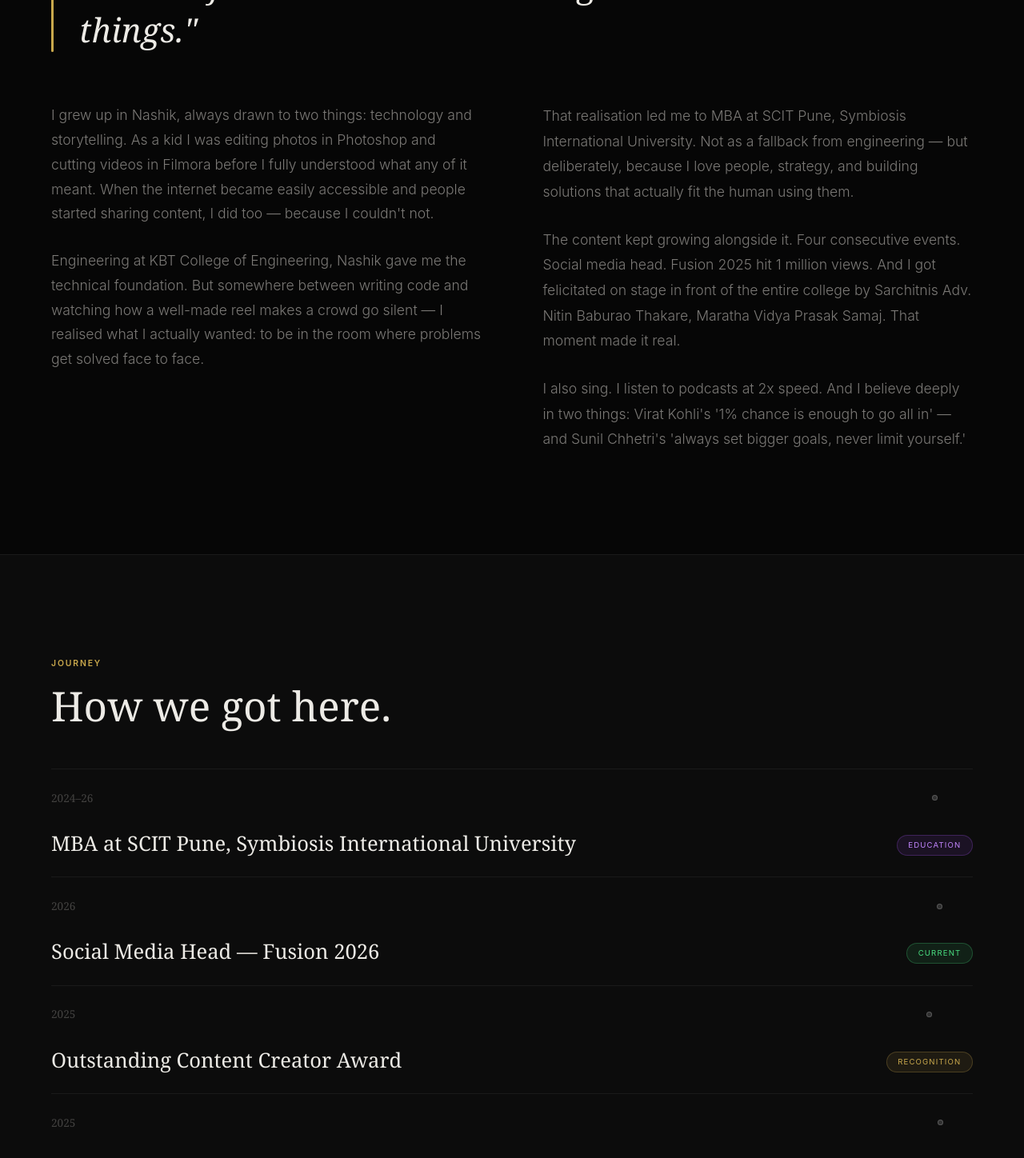
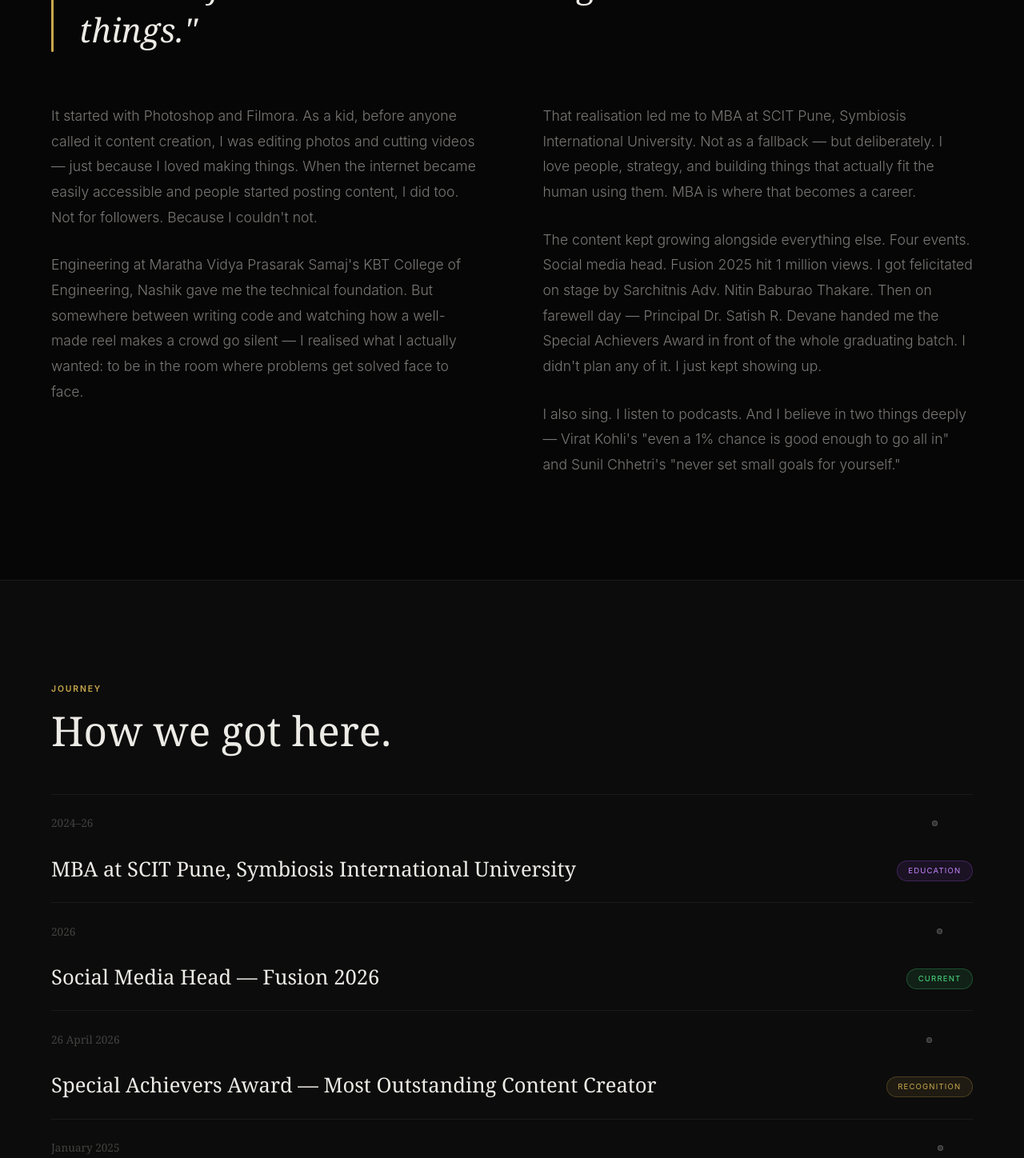
Before and after one commit to durveshpatil17/durvesh-portfolio-2026, a React (Vite) app: page /about in a window 1280 px wide. Shown: the part 1120-2568 px from the top of the page at 80% size. Built offline with nearby package versions, Linux system fonts and the light colour scheme.

Commit message:
chore: apply timeline corrections, layout updates, and targeted data replacements

```diff
--- a/src/pages/AboutPage.jsx
+++ b/src/pages/AboutPage.jsx
@@ -29,15 +29,15 @@ const TIMELINE = [
     tag: 'Current',
   },
   {
-    year: '2025',
-    title: 'Outstanding Content Creator Award',
-    desc: 'Felicitated in a ceremony in front of the whole college by Sarchitnis Adv. Nitin Baburao Thakare, Maratha Vidya Prasak Samaj. Recognition that came from four years of just showing up.',
+    year: '26 April 2026',
+    title: 'Special Achievers Award — Most Outstanding Content Creator',
+    desc: 'Awarded on farewell day by Principal Dr. Satish R. Devane, Maratha Vidya Prasarak Samaj\'s Karmaveer Adv. Baburao Ganpatrao Thakare College of Engineering, Nashik. Recognised in front of the entire graduating batch for four years of consistent content creation and social media leadership.',
     tag: 'Recognition',
   },
   {
-    year: '2025',
-    title: 'Fusion 2025 — Reel Crosses 1 Million Views',
-    desc: 'The Fusion 2025 event promotion reel crossed 1M views organically. The hardwork finally converted. Everything accelerated after this.',
+    year: 'January 2025',
+    title: 'Fusion 2025 — 1 Million Views & Stage Felicitation',
+    desc: 'The Fusion 2025 event promotion reel crossed 1M organic views. On the final award ceremony day of the event, felicitated on stage by Sarchitnis Adv. Nitin Baburao Thakare, Maratha Vidya Prasarak Samaj — in front of the entire college. The moment everything became real.',
     tag: 'Creator',
   },
   {
@@ -47,9 +47,9 @@ const TIMELINE = [
     tag: 'Recognition',
   },
   {
-    year: '2024',
+    year: '2025–26',
     title: 'Algorithmic Strategy Builder — Live Industry Project',
-    desc: 'Architected an NLP-to-strategy pipeline for Indian financial markets with TradeArth. End-to-end live industry project. Received PPO from the company.',
+    desc: 'Architected an NLP-to-strategy translation pipeline for Indian financial markets during final year of engineering (2025–26). Live industry project with Dematade Algo Technology Solutions — end-to-end: data ingestion, NLP analysis, signal output. Received PPO from the company.',
     tag: 'AI Engineering',
   },
   {
@@ -517,7 +517,7 @@ export default function AboutPage() {
               Patil<span style={{ color: '#c9a84c' }}>.</span>
             </h1>
             <p style={{ color: '#7a7875', fontWeight: 300, fontSize: 'clamp(1rem, 2vw, 1.2rem)', lineHeight: 1.6, maxWidth: '420px' }}>
-              From Nashik to Pune. From Filmora to 1 million views. Still figuring it out.
+              From Filmora edits as a kid to 1 million views and a stage felicitation. Still figuring it out.
             </p>
           </div>
         </div>
@@ -555,22 +555,22 @@ export default function AboutPage() {
             gap: 'clamp(2.5rem, 6vw, 6rem)',
           }}>
             <div style={{ display: 'flex', flexDirection: 'column', gap: '1.75rem' }}>
-              <p style={{ color: S.muted, fontSize: 'clamp(0.95rem,1.5vw,1.1rem)', lineHeight: 1.75, fontWeight: 300 }}>
-                I grew up in Nashik, always drawn to two things: technology and storytelling. As a kid I was editing photos in Photoshop and cutting videos in Filmora before I fully understood what any of it meant. When the internet became easily accessible and people started sharing content, I did too — because I couldn't not.
+              <p style={{ color: S.muted, fontSize: 'clamp(0.95rem, 1.5vw, 1.1rem)', lineHeight: 1.8, fontWeight: 300 }}>
+                It started with Photoshop and Filmora. As a kid, before anyone called it content creation, I was editing photos and cutting videos — just because I loved making things. When the internet became easily accessible and people started posting content, I did too. Not for followers. Because I couldn't not.
               </p>
-              <p style={{ color: S.muted, fontSize: 'clamp(0.95rem,1.5vw,1.1rem)', lineHeight: 1.75, fontWeight: 300 }}>
-                Engineering at KBT College of Engineering, Nashik gave me the technical foundation. But somewhere between writing code and watching how a well-made reel makes a crowd go silent — I realised what I actually wanted: to be in the room where problems get solved face to face.
+              <p style={{ color: S.muted, fontSize: 'clamp(0.95rem, 1.5vw, 1.1rem)', lineHeight: 1.8, fontWeight: 300 }}>
+                Engineering at Maratha Vidya Prasarak Samaj's KBT College of Engineering, Nashik gave me the technical foundation. But somewhere between writing code and watching how a well-made reel makes a crowd go silent — I realised what I actually wanted: to be in the room where problems get solved face to face.
               </p>
             </div>
             <div style={{ display: 'flex', flexDirection: 'column', gap: '1.75rem' }}>
               <p style={{ color: S.muted, fontSize: 'clamp(0.95rem, 1.5vw, 1.1rem)', lineHeight: 1.8, fontWeight: 300 }}>
-                That realisation led me to MBA at SCIT Pune, Symbiosis International University. Not as a fallback from engineering — but deliberately, because I love people, strategy, and building solutions that actually fit the human using them.
+                That realisation led me to MBA at SCIT Pune, Symbiosis International University. Not as a fallback — but deliberately. I love people, strategy, and building things that actually fit the human using them. MBA is where that becomes a career.
               </p>
               <p style={{ color: S.muted, fontSize: 'clamp(0.95rem, 1.5vw, 1.1rem)', lineHeight: 1.8, fontWeight: 300 }}>
-                The content kept growing alongside it. Four consecutive events. Social media head. Fusion 2025 hit 1 million views. And I got felicitated on stage in front of the entire college by Sarchitnis Adv. Nitin Baburao Thakare, Maratha Vidya Prasak Samaj. That moment made it real.
+                The content kept growing alongside everything else. Four events. Social media head. Fusion 2025 hit 1 million views. I got felicitated on stage by Sarchitnis Adv. Nitin Baburao Thakare. Then on farewell day — Principal Dr. Satish R. Devane handed me the Special Achievers Award in front of the whole graduating batch. I didn't plan any of it. I just kept showing up.
               </p>
               <p style={{ color: S.muted, fontSize: 'clamp(0.95rem, 1.5vw, 1.1rem)', lineHeight: 1.8, fontWeight: 300 }}>
-                I also sing. I listen to podcasts at 2x speed. And I believe deeply in two things: Virat Kohli's '1% chance is enough to go all in' — and Sunil Chhetri's 'always set bigger goals, never limit yourself.'
+                I also sing. I listen to podcasts. And I believe in two things deeply — Virat Kohli's "even a 1% chance is good enough to go all in" and Sunil Chhetri's "never set small goals for yourself."
               </p>
             </div>
           </div>
--- a/src/pages/WorkPage.jsx
+++ b/src/pages/WorkPage.jsx
@@ -4,16 +4,16 @@ import { S } from '../theme';
 const WORK_ITEMS = [
   {
     num: '01',
-    tag: 'AI Engineering',
-    title: 'Algorithmic Strategy Builder',
-    subtitle: 'Live Industry Project · TradeArth',
-    problem: 'Indian financial markets lacked accessible NLP-driven strategy tools for retail investors.',
-    approach: 'Architected an NLP-to-strategy translation pipeline for TradeArth — data ingestion, NLP analysis, signal output — as a live industry engagement. Presented the project to the entire IT department at KBT College, sharing how the project was secured and its industry impact.',
-    impact: 'Received Pre-Placement Offer (PPO) from TradeArth. End-to-end production system — business impact over academic theory.',
+    tag: 'Public Speaking',
+    title: 'Live Industry Project — Presented to IT Department',
+    subtitle: 'KBT College of Engineering, Nashik',
+    problem: 'Students needed exposure to how live industry projects are secured and what real-world engineering engagement looks like beyond academics.',
+    approach: 'Presented the Dematade Algo Technology Solutions Algorithmic Strategy Builder project to the entire IT department student body. Shared the process of securing a live industry project, the challenges faced, technical decisions made, and the impact it had on our team.',
+    impact: 'Inspired peers to pursue industry projects. Demonstrated how engineering work translates to real business impact. Received PPO from Dematade Algo Technology Solutions following the engagement.',
     photo: '/assets/images/achievements/Photo of me presenting Project in front of whole IT department students.jpg',
-    photoCaption: 'Presenting the TradeArth project to IT department students',
-    doc: '/assets/documents/TradeArth_Project letter.pdf',
-    docLabel: 'Project Letter ↗',
+    photoCaption: 'Presenting the Dematade Algo Technology Solutions project to IT department students',
+    doc: '/assets/documents/Certificate of Presentation and Publication ar international conference on Artificial Intelligence for Innovation, sustainability and global development.pdf',
+    docLabel: 'Conference Certificate ↗',
   },
   {
     num: '02',
@@ -28,19 +28,6 @@ const WORK_ITEMS = [
   },
   {
     num: '03',
-    tag: 'Public Speaking',
-    title: 'Live Industry Project — Presented to IT Department',
-    subtitle: 'KBT College of Engineering, Nashik',
-    problem: 'Students needed exposure to how live industry projects are secured and what real-world engineering engagement looks like beyond academics.',
-    approach: 'Presented the TradeArth Algorithmic Strategy Builder project to the entire IT department student body. Shared the process of securing a live industry project, the challenges faced, technical decisions made, and the impact it had on our team.',
-    impact: 'Inspired peers to pursue industry projects. Demonstrated how engineering work translates to real business impact. Received PPO from TradeArth following the engagement.',
-    photo: '/assets/images/achievements/Participation in Smart India Hackathon.jpg',
-    photoCaption: 'Smart India Hackathon — engineering problem solving',
-    doc: '/assets/documents/Certificate of Presentation and Publication ar international conference on Artificial Intelligence for Innovation, sustainability and global development.pdf',
-    docLabel: 'Conference Certificate ↗',
-  },
-  {
-    num: '04',
     tag: 'Content Strategy',
     title: 'Social Media Head — 4 Major College Events',
     subtitle: 'KBT College Nashik · Techfest 2k24, 2k25 · Fusion 2k25, 2k26',
@@ -51,7 +38,7 @@ const WORK_ITEMS = [
     photoCaption: 'Social Media Head — Techfest 2024',
   },
   {
-    num: '05',
+    num: '04',
     tag: 'Digital Promotion',
     title: 'Nivesh Mantrana 2024 — Digital Promotion',
     subtitle: "Central India's First National MF Knowledge Summit · Indore",
```
